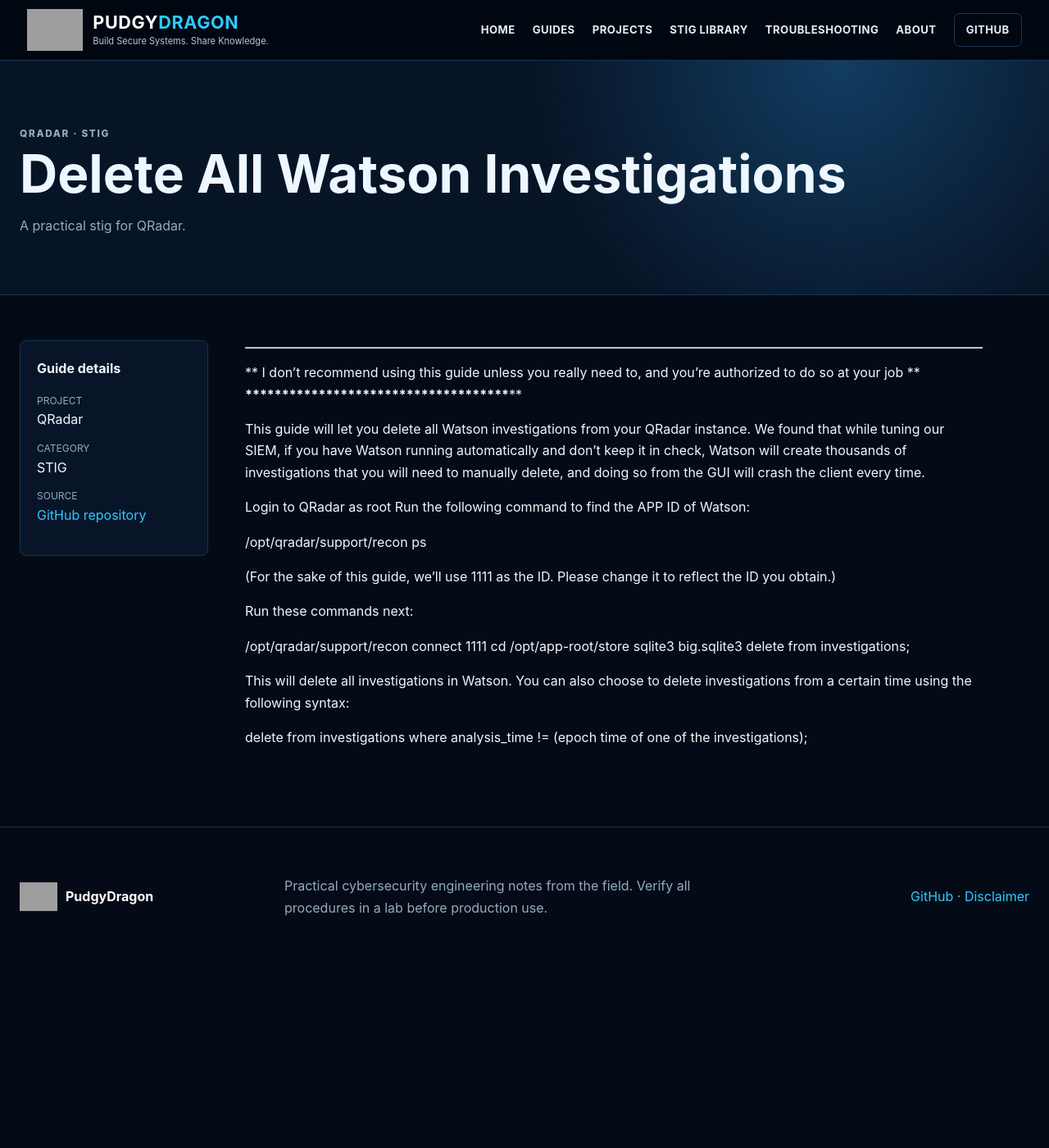
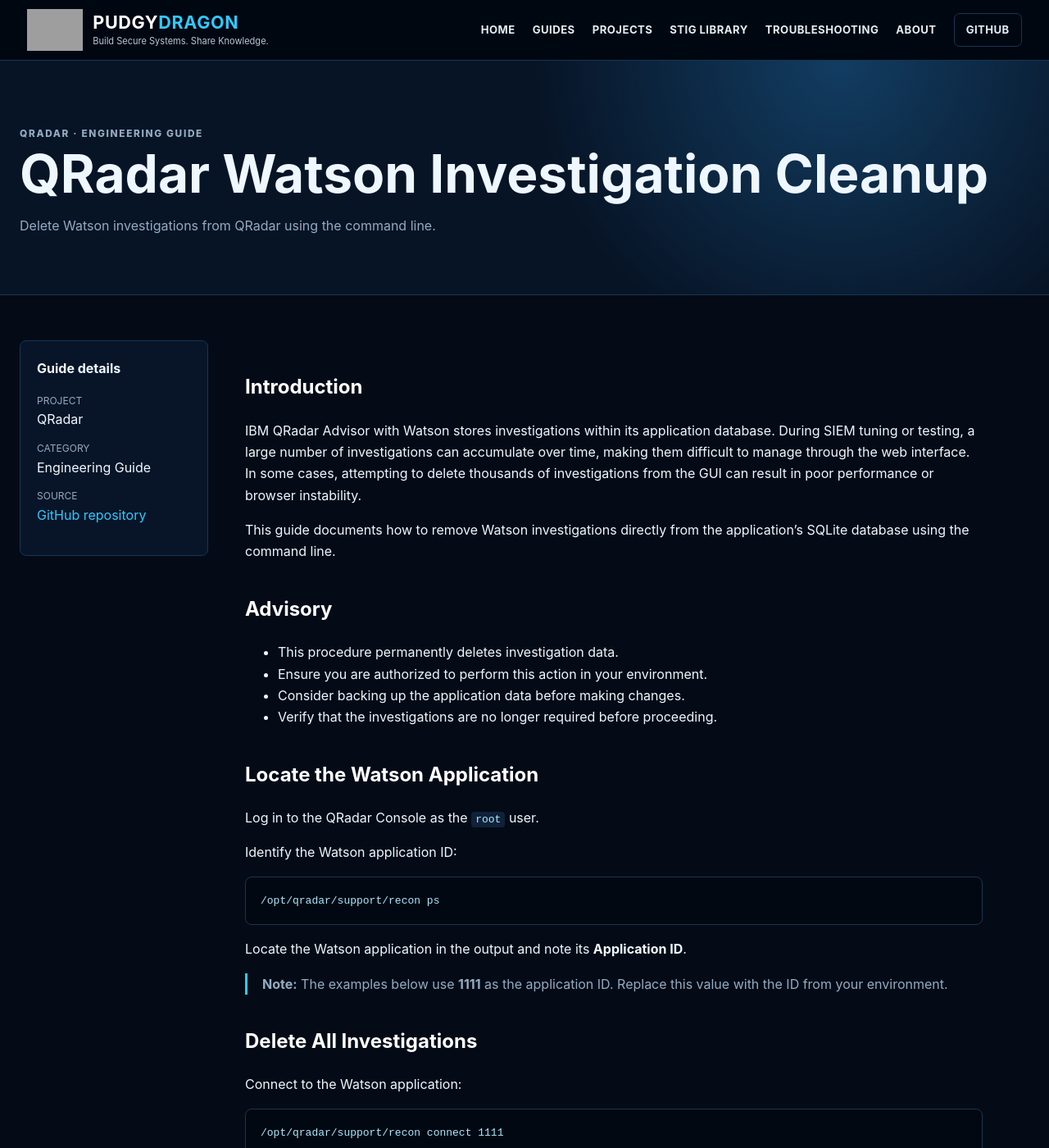
Before and after one commit to PudgyDragon/pudgydragon.github.io, a Jekyll site: the page built from _guides/qradar-guides-delete-all-watson-investigations.md, in a window 1280 px wide and 1400 px high. Shown: the whole window at 82% size. Built offline with Jekyll 4.4.1, drawn with Linux system fonts in a browser that asks for light colours; some of the changed text lies outside the part shown; grey boxes are pictures that could not be loaded.

Commit message:
Update qradar-guides-delete-all-watson-investigations.md

````diff
--- a/_guides/qradar-guides-delete-all-watson-investigations.md
+++ b/_guides/qradar-guides-delete-all-watson-investigations.md
@@ -1,35 +1,82 @@
 ---
-title: "Delete All Watson Investigations"
+title: "QRadar Watson Investigation Cleanup"
 project: "QRadar"
-category: "STIG"
-description: "A practical stig for QRadar."
+category: "Engineering Guide"
+description: "Delete Watson investigations from QRadar using the command line."
 source_url: "https://github.com/PudgyDragon/QRadar/blob/main/Guides/Delete%20All%20Watson%20Investigations"
 ---
 
-**************************************************************************************************************
-** I don't recommend using this guide unless you really need to, and you're authorized to do so at your job **
-**************************************************************************************************************
+## Introduction
+
+IBM QRadar Advisor with Watson stores investigations within its application database. During SIEM tuning or testing, a large number of investigations can accumulate over time, making them difficult to manage through the web interface. In some cases, attempting to delete thousands of investigations from the GUI can result in poor performance or browser instability.
+
+This guide documents how to remove Watson investigations directly from the application's SQLite database using the command line.
+
+## Advisory
+
+- This procedure permanently deletes investigation data.
+- Ensure you are authorized to perform this action in your environment.
+- Consider backing up the application data before making changes.
+- Verify that the investigations are no longer required before proceeding.
+
+## Locate the Watson Application
+
+Log in to the QRadar Console as the `root` user.
+
+Identify the Watson application ID:
+
+```bash
+/opt/qradar/support/recon ps
+```
+
+Locate the Watson application in the output and note its **Application ID**.
+
+> **Note:** The examples below use **1111** as the application ID. Replace this value with the ID from your environment.
 
 
-This guide will let you delete all Watson investigations from your QRadar instance. We found that while tuning our SIEM,
-if you have Watson running automatically and don't keep it in check, Watson will create thousands of investigations
-that you will need to manually delete, and doing so from the GUI will crash the client every time.
+## Delete All Investigations
 
-Login to QRadar as root
-Run the following command to find the APP ID of Watson:
+Connect to the Watson application:
 
-/opt/qradar/support/recon ps
+```bash
+/opt/qradar/support/recon connect 1111
+```
 
-(For the sake of this guide, we'll use 1111 as the ID. Please change it to reflect the ID you obtain.)
+Navigate to the application database:
 
-Run these commands next:
+```bash
+cd /opt/app-root/store
+```
 
-/opt/qradar/support/recon connect 1111
-cd /opt/app-root/store
+Open the SQLite database:
+
+```bash
 sqlite3 big.sqlite3
-delete from investigations;
+```
 
-This will delete all investigations in Watson. You can also choose to delete investigations from a certain
-time using the following syntax:
+Delete all investigations:
 
-delete from investigations where analysis_time != (epoch time of one of the investigations);
+```sql
+DELETE FROM investigations;
+```
+
+## Delete Investigations by Time
+
+To remove investigations while retaining a specific timestamp, use a SQL `WHERE` clause.
+
+Example:
+
+```sql
+DELETE FROM investigations
+WHERE analysis_time != <epoch_time>;
+```
+
+Replace `<epoch_time>` with the epoch timestamp of the investigation you want to retain.
+
+## Verification
+
+After deleting the investigations:
+
+- Exit the SQLite shell.
+- Refresh the QRadar Advisor with Watson application.
+- Verify that the expected investigations have been removed.
````
